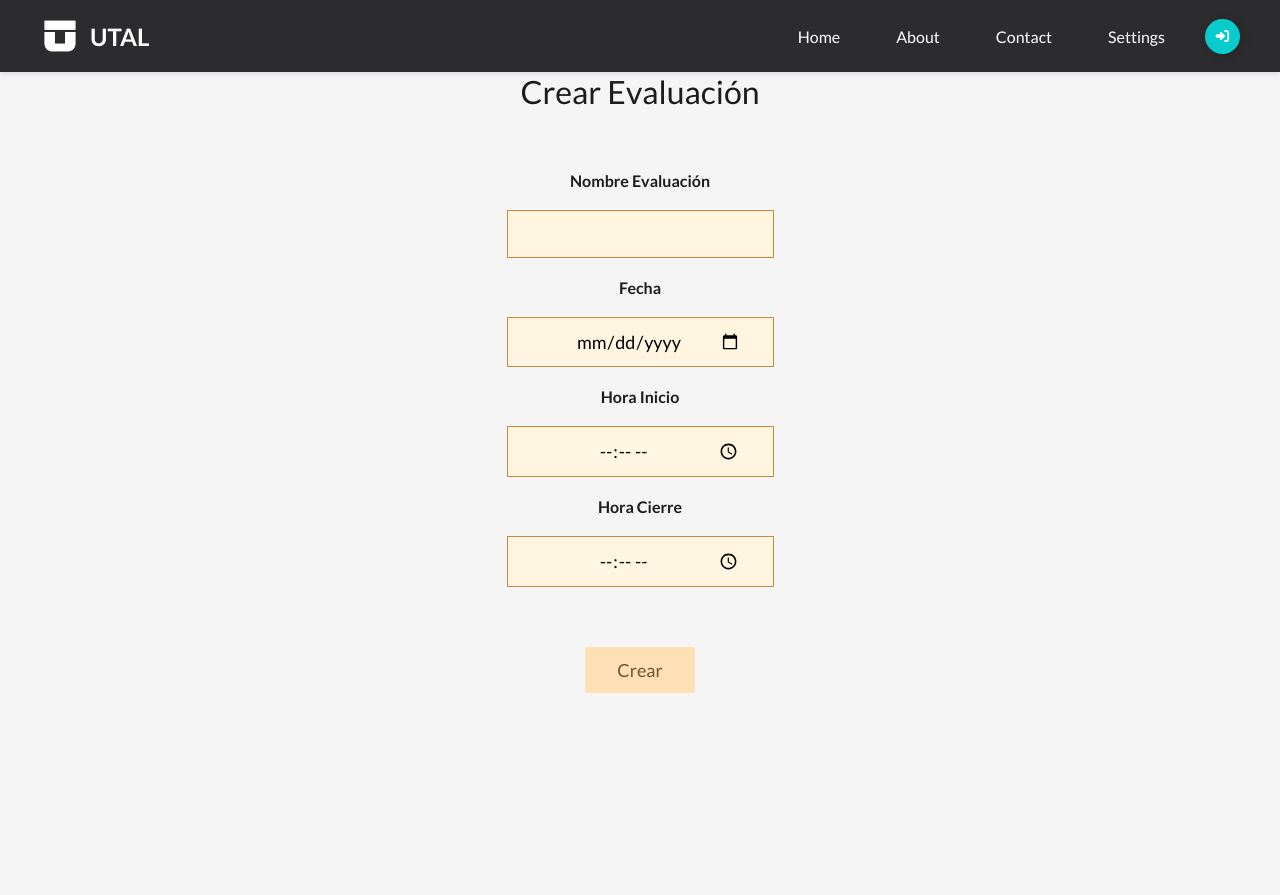
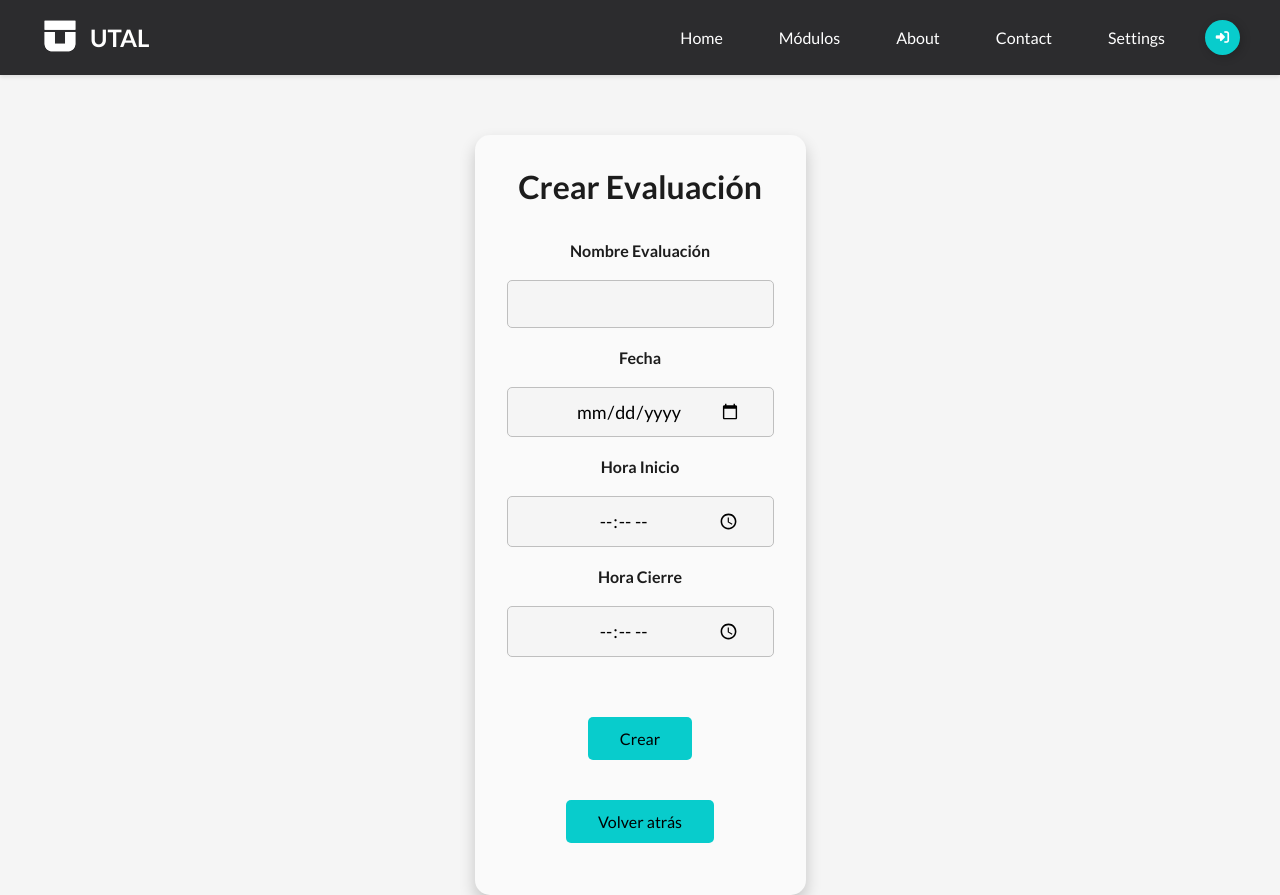
Before and after one commit to ConstruccionSoftware2024/Construccion-de-Software-2024-1, a Vue app: page /crearevaluacion in a window 1280 px wide. Before the commit the page ends 800 px from the top, so only its background shows below. Built offline with nearby package versions, Linux system fonts and the light colour scheme.

Commit message:
Ajuste de interfaces a estilo designado. Tiempo 1h
Tiempo coordinación: 20m
Tiempo de programación: 40m
 - Navbar: Logo redirige y sección Módulos
 - Estilos actualizados en HistorialAlumno y CrearEvaluacion

```diff
--- a/src/components/ComponentesGrupoFelipe/CrearEvaluacion.vue
+++ b/src/components/ComponentesGrupoFelipe/CrearEvaluacion.vue
@@ -1,6 +1,7 @@
 <template>
+  <div class="subject-list">
+    <div class="crearForm">
       <h1>Crear Evaluación</h1>
-  <div class="subject-list">
       <form @submit.prevent="crearEvaluacion">
         <div class="form-group">
           <label for="nombre">Nombre Evaluación</label>
@@ -26,16 +27,33 @@
           <router-link to="/home">
             <button type="submit" class="subject-button">Crear</button>
           </router-link>
+          <li>
+            <router-link to="/opciones">
+              <button class="subject-button">Volver atrás</button>
+            </router-link>
+          </li>
         </div>
       </form>
+    </div>
   </div>
 </template>
 
 <style scoped>
 
+.crearForm {
+  margin-top: 60px;
+  background-color: var(--container-background-color);
+  padding: 2rem;
+  border-radius: 15px;
+  box-shadow: 0 8px 16px rgba(0, 0, 0, 0.2);
+  text-align: center;
+  transition: all 0.3s ease;
+}
+
 h1 {
   text-align: center;
-  margin-bottom: 60px;
+  margin-bottom: 35px;
+  font-weight: bold;
 }
 
 .subject-list {
@@ -63,8 +81,9 @@ h1 {
 }
 
 .input-field {
-  background-color: #fff5e1;
-  border: 1px solid #c58940;
+  background-color: var(--input-background-color);
+  border: 0.1px solid rgb(191, 191, 191);
+  border-radius: 5px;
   padding: 12px 32px;
   text-align: center;
   text-decoration: none;
@@ -73,16 +92,28 @@ h1 {
   width: 100%;
 }
 
+.input-field:focus {
+  outline: none;
+  box-shadow: 0 0 0 2px var(--button-background-color);
+  border-color: transparent;
+}
+
 .subject-button {
-  background-color: #FFE0B5;
+  background-color: #08cccc;
   border: none;
-  color: #775225;
+  border-radius: 5px;
+  color: black;
   padding: 12px 32px;
   text-align: center;
   margin-top: 40px;
   text-decoration: none;
   display: inline-block;
-  font-size: 18px;
+  font-size: 1rem;
   width: 100%;
+  cursor: pointer;
+}
+
+.subject-button:hover {
+  background-color: var(--button-hover-background-color);
 }
 </style>
--- a/src/components/ComponentesGrupoJoaquin/navBar.vue
+++ b/src/components/ComponentesGrupoJoaquin/navBar.vue
@@ -2,11 +2,14 @@
   <nav class="navbar">
     <div class="container">
       <div class="navbarLeft">
-        <img src="@/assets/logo.svg" alt="Logo" class="logo" />
+        <router-link to="/">
+          <img src="@/assets/logo.svg" alt="Logo" class="logo" />
+        </router-link>
         <span class="text">UTAL</span>
       </div>
       <div class="navbarRight">
         <RouterLink to="/" class="navLink">Home</RouterLink>
+        <RouterLink to="/modulos" class="navLink">Módulos</RouterLink>
         <RouterLink to="/about" class="navLink">About</RouterLink>
         <RouterLink to="/contact" class="navLink">Contact</RouterLink>
         <RouterLink to="/settings" class="navLink">Settings</RouterLink>
@@ -44,6 +47,7 @@ const goLogin = () => {
   align-items: center;
   box-shadow: 0 2px 4px rgba(0, 0, 0, 0.1);
 }
+
 .container {
   display: flex;
   justify-content: space-between;
@@ -52,22 +56,27 @@ const goLogin = () => {
   max-width: 1200px;
   margin: 0 auto;
 }
+
 .navbarLeft {
   display: flex;
   align-items: center;
 }
+
 .logo {
   height: 40px;
   margin-right: 10px;
 }
+
 .text {
   font-size: 1.5rem;
   font-weight: bold;
 }
+
 .navbarRight {
   display: flex;
   gap: 1.5rem;
 }
+
 .navLink {
   color: white;
   text-decoration: none;
@@ -75,6 +84,7 @@ const goLogin = () => {
   padding: 0.5rem 1rem;
   transition: all 0.3s ease;
 }
+
 .navLink:hover {
   color: #08cccc;
   border-radius: 4px;
--- a/src/views/VistasGrupoFelipe/HistorialAlumno.vue
+++ b/src/views/VistasGrupoFelipe/HistorialAlumno.vue
@@ -55,6 +55,13 @@ export default {
 
 <style scoped>
 
+h1 {
+  text-align: center;
+  margin-top: 40px;
+  margin-bottom: 40px;
+  font-weight: bold;
+}
+
 .sitio-link {
   color: #00aeff;
 }
@@ -78,8 +85,9 @@ th {
   padding-top: 12px;
   padding-bottom: 12px;
   text-align: left;
-  background-color: #c58940;
-  color: white;
+  background-color: #08cccc;
+  color: black;
+  font-weight: bold;
 }
 
 body.dark-mode {
```
Also changed, not shown: 1 other file (tests, documents, lock files or other folders). Lines whose indentation alone changed are shown as unchanged.
